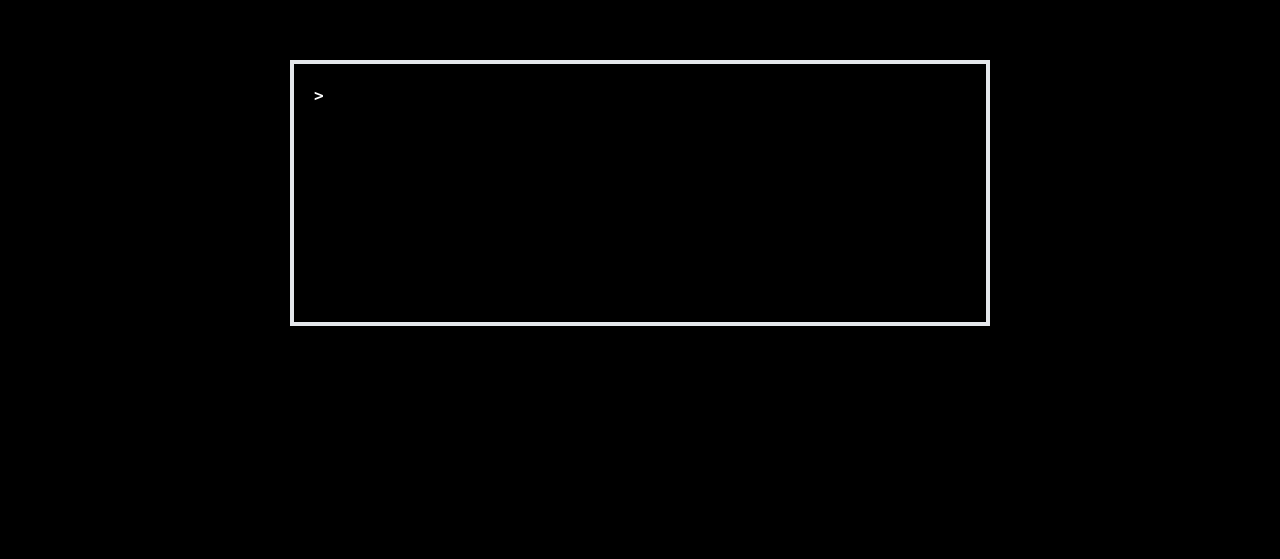
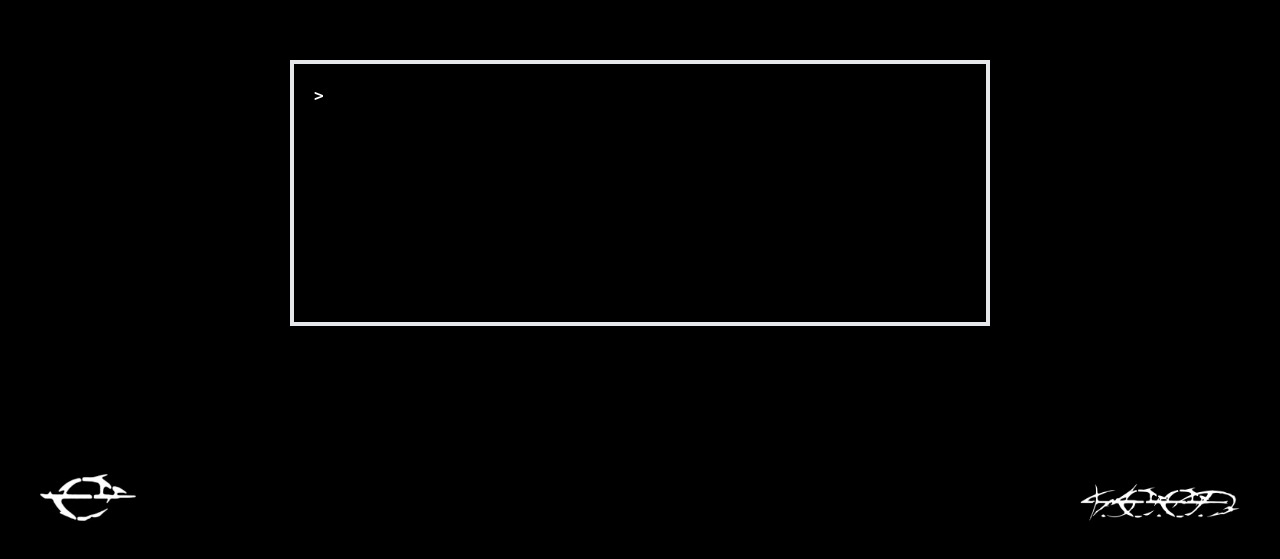
Before and after one commit to NasreddinHodja/saros_gui, a Nuxt app: page / in a window 1280 px wide. Shown: the part 239-798 px from the top of the page. Built offline with nearby package versions, Linux system fonts and the light colour scheme.

Commit message:
added logos

```diff
--- a/pages/index.vue
+++ b/pages/index.vue
@@ -27,5 +27,10 @@ const clearDrawedCards = () => {
     </div>
 
     <CliTerminal @draw="drawRandomCards" @clear="clearDrawedCards" />
+    <img src="@/public/e_logo.jpg" class="w-24 absolute bottom-10 left-10" />
+    <img
+      src="@/public/seed_logo.png"
+      class="w-40 absolute bottom-10 right-10"
+    />
   </div>
 </template>
```
Also changed, not shown: public/e_logo.jpg (added), public/seed_logo.png (added).
